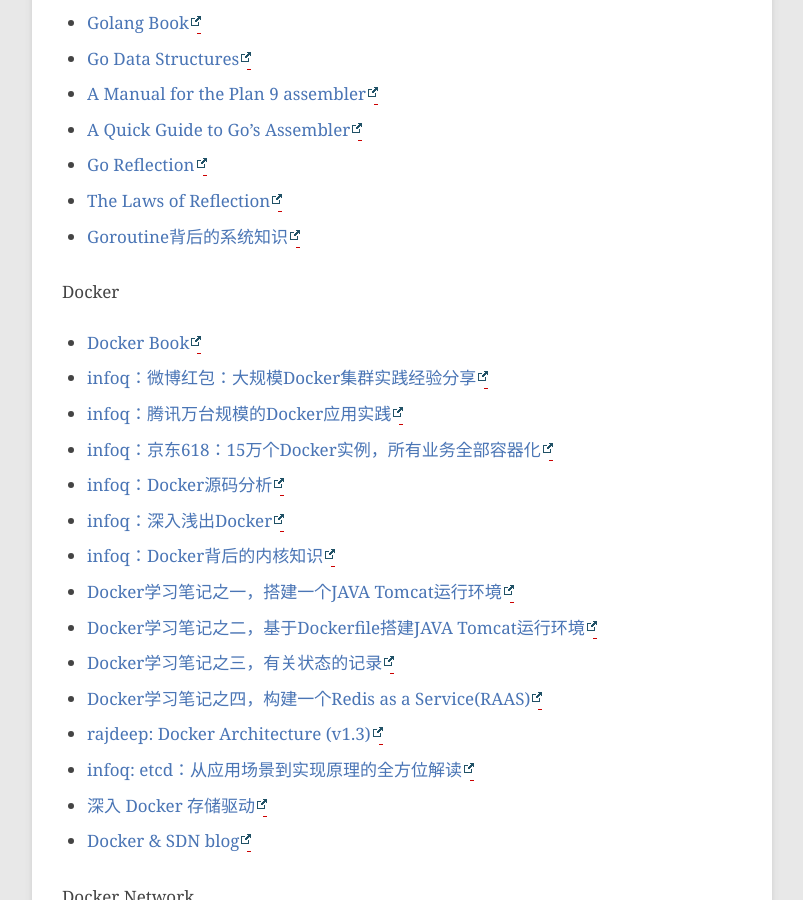
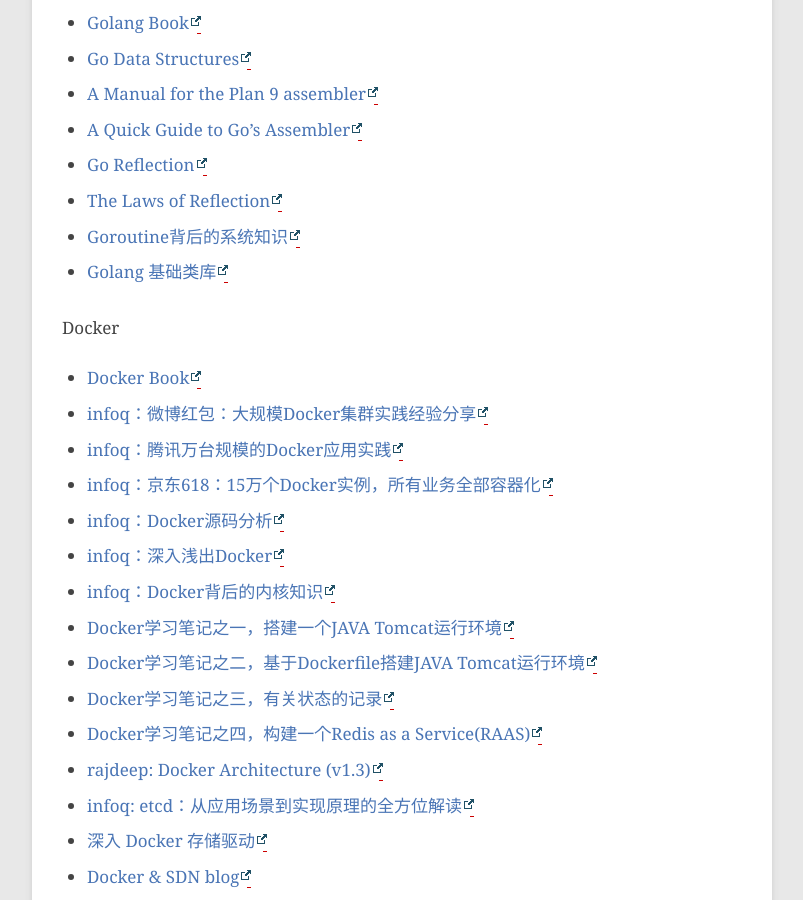
Before and after one commit to hushi55/hushi55.github.io, a Jekyll site: the page built from _posts/blog/2015-01-30-blogs.md, in a window 1280 px wide and 900 px high, scrolled down 2381 px. Shown: the whole window, without its empty margins (78-881 px from the left). Built offline with Jekyll 4.4.1, drawn with Linux system fonts in a browser that asks for light colours; comment, search, counter and statistics services are not loaded.

Commit message:
add blogs

```diff
--- a/_posts/blog/2015-01-30-blogs.md
+++ b/_posts/blog/2015-01-30-blogs.md
@@ -82,6 +82,7 @@
 - [Go Reflection](https://jimmyfrasche.github.io/go-reflection-codex)
 - [The Laws of Reflection](https://blog.golang.org/laws-of-reflection)
 - [Goroutine背后的系统知识](http://www.sizeofvoid.net/goroutine-under-the-hood/)
+- [Golang 基础类库](https://github.com/polaris1119/The-Golang-Standard-Library-by-Example/blob/master/preface.md)
 
 Docker
 
```
